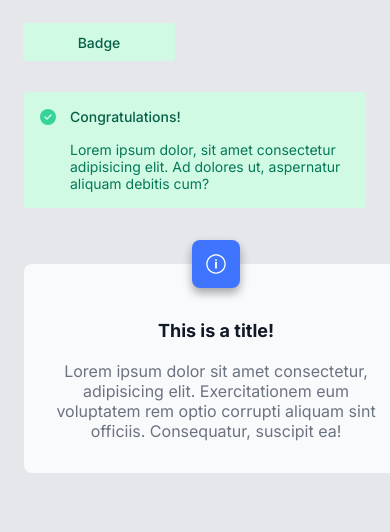
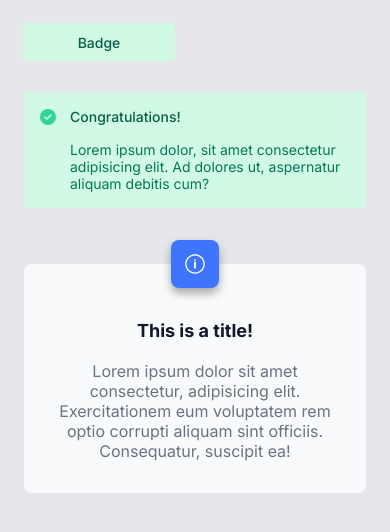
Before and after one commit to MadHapps/Module-11---Component-Library-, a React (Vite) app: page / in a window 390 px wide. Shown: the top 532 px of the page. Built offline with nearby package versions, Linux system fonts and the light colour scheme.

Commit message:
Card component width more responsive for smaller screens

```diff
--- a/src/Components/Cards/Card.css
+++ b/src/Components/Cards/Card.css
@@ -3,7 +3,7 @@
     position: relative;
     display: grid;
     align-items: start;
-    width:24em;
+    max-width:24em;
     height: 14.5em;
     margin: .5em;
     padding-top: 1.5em;
```
